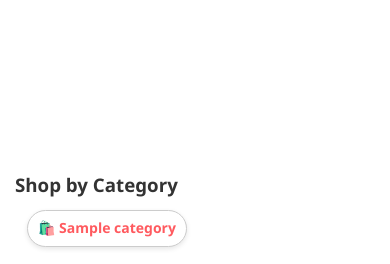
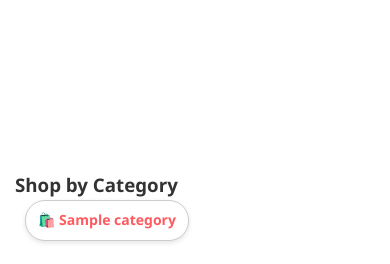
Before and after one commit to DorisAnioke/styleverse, a Django app: page / in a window 390 px wide. Shown: the part 190-454 px from the top of the page. Run offline with Django 5.2, Linux system fonts and the light colour scheme; tables that the repository leaves empty hold one stand-in row (values such as "Sample post").

Commit message:
Updated recent changes

```diff
--- a/static/css/style.css
+++ b/static/css/style.css
@@ -1212,7 +1212,7 @@ textarea {
 
   .category-container{
     overflow-x: auto;
-    padding: 0 10px;
+    padding: 10px 0;
     max-width: 100%;
     width: 100vw;
     -webkit-overflow-scrolling: touch;
@@ -1223,9 +1223,9 @@ textarea {
     display: flex;
     flex-wrap: nowrap;
     gap: 10px;
+    width: max-content;
     margin: 0;
-    padding: 0;
-    padding: 10px 12px;
+    padding: 0 10px;
     scroll-snap-type: x mandatory;
 
   }
@@ -1239,11 +1239,12 @@ textarea {
   }
 
   .category-grid a{
-    display: block;
+    display: inline-block;
     font-size: 14px;
-    padding: 6px 10px;
+    padding: 8px 12px;
     margin: 0;
     white-space: nowrap;
+    text-align: center;
   }
 
   .gallery-section {
```
